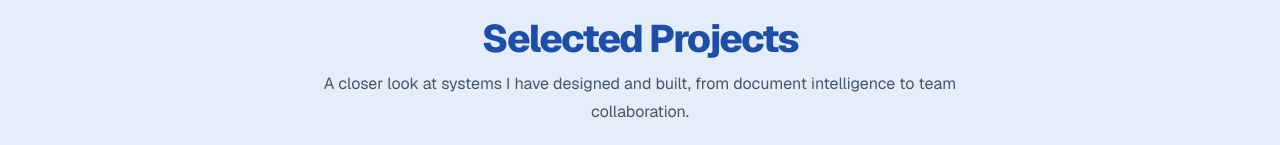
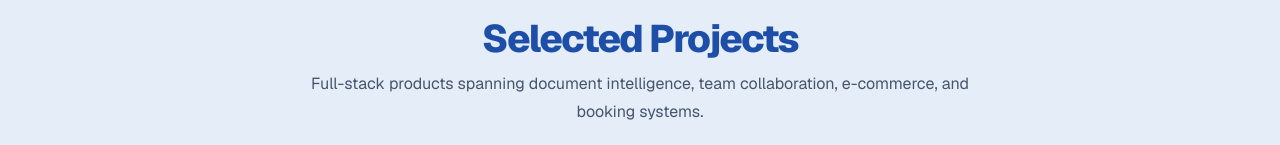
Before and after one commit to iangonsalves/portfolio-website, a Next.js app in the folder portfolio/: page / in a window 1280 px wide. Shown: the part 655-800 px from the top of the page. Built offline with nearby package versions, Linux system fonts and the light colour scheme.

Commit message:
Update ProjectsSection.tsx

```diff
--- a/portfolio/src/components/portfolio/ProjectsSection.tsx
+++ b/portfolio/src/components/portfolio/ProjectsSection.tsx
@@ -22,7 +22,7 @@ export default function ProjectsSection({
     <section id="projects" className="projects-section" aria-labelledby="projects-heading">
       <SectionHeading
         title="Selected Projects"
-        subtitle="A closer look at systems I have designed and built, from document intelligence to team collaboration."
+        subtitle="Full-stack products spanning document intelligence, team collaboration, e-commerce, and booking systems."
         id="projects-heading"
       />
 
```
